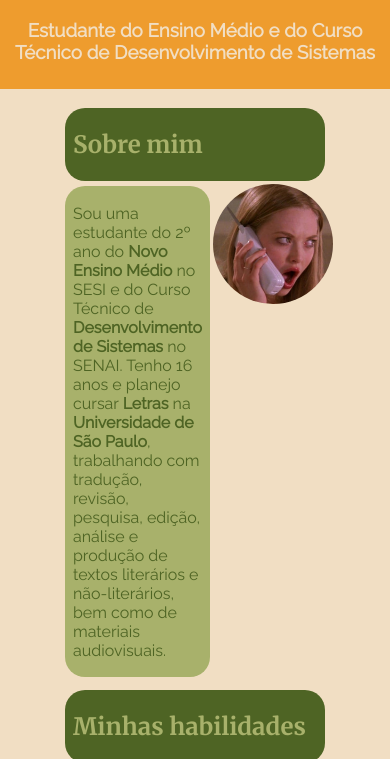
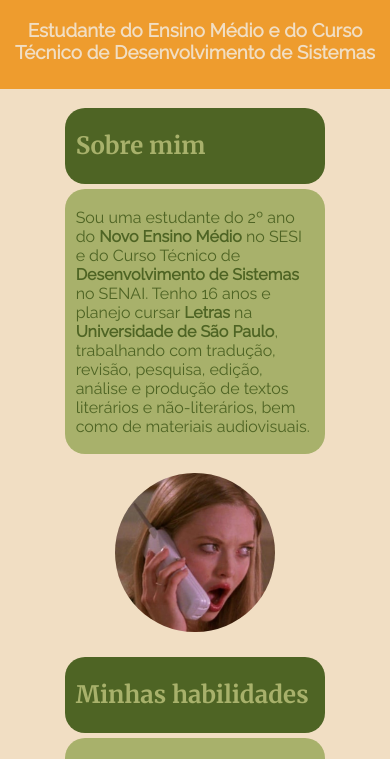
Before and after one commit to fariasleticia/pagina_pessoal_basica, a plain HTML site: page index.html in a window 390 px wide. Shown: the part 68-827 px from the top of the page. Drawn offline with Linux system fonts and the light colour scheme.

Commit message:
Adição de um campo @media no arquivo CSS, alterando o layout da página quando for menor que 750px, incluindo tamanho da imagem, direção da coluna e tamanho das margens.

```diff
--- a/index.html
+++ b/index.html
@@ -27,7 +27,7 @@
                 </p>
             </div>
             <div>
-                <img src="foto-perfil-mm-quadrada.jpg" alt="imagem de perfil" width="120px">
+                <img src="foto-perfil-mm-quadrada.jpg" alt="imagem de perfil" width="72%">
             </div>
         </div>
     </section>
--- a/style.css
+++ b/style.css
@@ -1,6 +1,6 @@
 /*importação de fontes externas*/
 @import url('https://fonts.googleapis.com/css2?family=Raleway&display=swap');
-@import url('https://fonts.googleapis.com/css2?family=Merriweather:wght@700&family=Raleway&display=swap');
+@import url('https://fonts.googleapis.com/css2?family=Merriweather:wght@700&display=swap');
 
 /* definição da fonte, cor da fonte, cor do fundo e margem da página inteira */
 body {
@@ -37,6 +37,7 @@ section {
 /* arredondamento da imagem de perfil */
 img {
     border-radius: 100%;
+    margin-left: 8%;
 }
 
 /* margens e bordas dos campos de título e texto */
@@ -64,6 +65,25 @@ img {
 /* transformação da seção "sobre mim" em um flexbox */
 #conteudo_sobre_mim {
     display: flex;
+    align-items: center;
+}
+
+/* quando a tela for menor que 750px, a imagem ficará embaixo do texto e será maior;
+a margem do texto/título também mudará */
+@media only screen and (max-width: 750px) {
+    #conteudo_sobre_mim {
+        flex-direction: column;
+    }
+
+    img {
+        width: 60%;
+        margin: 6% 0% 4% 20%;
+    }
+
+    .titulo, .texto {
+        margin: 1%;
+        padding: 1% 4%;
+    }
 }
 
 /* estilização do formulário */
@@ -87,15 +107,15 @@ textarea {
 /* estilização do botão de envio */
 input[type=submit] {
     width: 15%;
-    padding: 12px 20px;
+    padding: 2% 5%;
     box-sizing: border-box;
     background-color: #4e6424;
     color: white;
-    font-weight: 200%;
     border: none;
     border-radius: 7px;
     cursor: pointer;
     font-family: 'Raleway', sans-serif;
+    font-weight: 200%;
 }
 
 /* quando o mouse estiver em cima do botão, a cor mudará */
```
